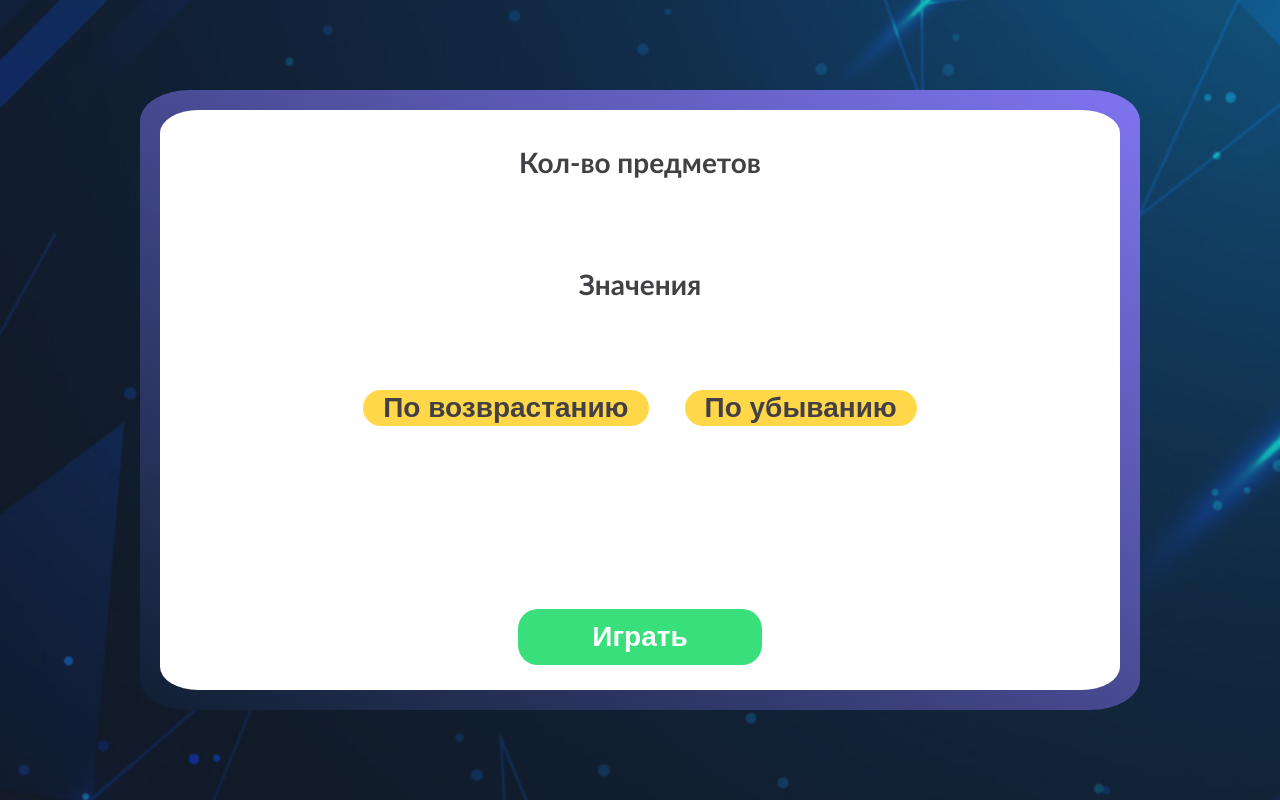
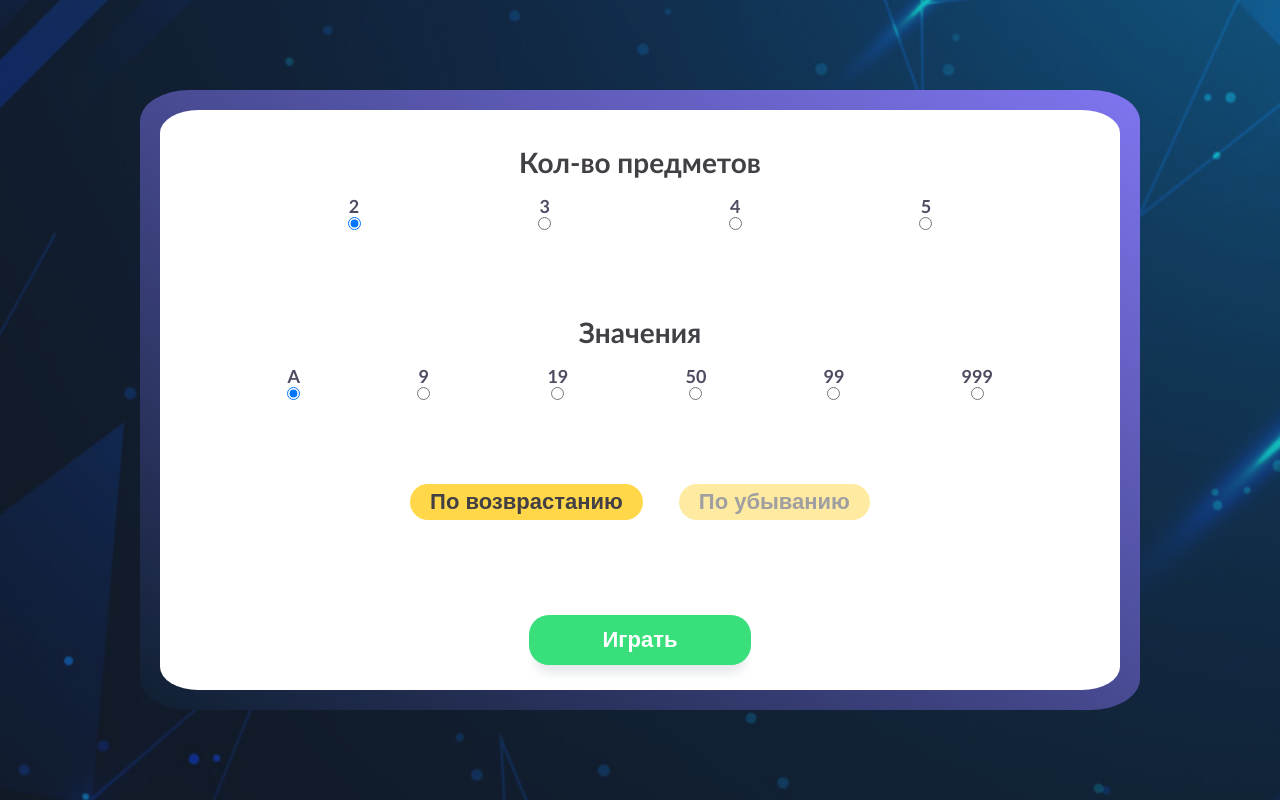
Before and after one commit to Fpsska/Serius-Task, a Next.js app: page / in a window 1280 px wide. Built offline with nearby package versions, Linux system fonts and the light colour scheme.

Commit message:
feat: create List, ListTemplate, Legend, InputCount, Fieldset styled components & create quantityItemData, valueItemData state

```diff
--- a/next.config.js
+++ b/next.config.js
@@ -1,7 +1,7 @@
 /** @type {import('next').NextConfig} */
 const nextConfig = {
-  reactStrictMode: true,
-  swcMinify: true,
-}
+    reactStrictMode: true,
+    swcMinify: true
+};
 
-module.exports = nextConfig
+module.exports = nextConfig;
--- a/package.json
+++ b/package.json
@@ -12,7 +12,6 @@
   "dependencies": {
     "@emotion/babel-plugin": "^11.10.5",
     "@emotion/babel-preset-css-prop": "^11.10.0",
-    "@emotion/core": "^11.0.0",
     "@emotion/react": "^11.10.5",
     "@emotion/styled": "^11.10.5",
     "@types/node": "18.11.9",
--- a/pages/index.tsx
+++ b/pages/index.tsx
@@ -1,4 +1,4 @@
-import React from 'react';
+import React, { useState } from 'react';
 
 import styled from '@emotion/styled';
 
@@ -26,6 +26,33 @@ const Wrapper = styled.div`
     padding: 20px;
 `;
 
+const Mode = styled.div`
+    display: flex;
+    margin-bottom: 95px;
+`;
+
+const ButtonMode = styled.button`
+    background-color: var(--yellow-color);
+    color: var(--dark-color);
+    border-radius: 20px;
+    font-weight: 700;
+    font-size: 22px;
+    padding: 5px 20px;
+    :not(:last-child) {
+        margin-right: 36px;
+    }
+    &:disabled {
+        opacity: 0.5;
+    }
+`;
+
+const ButtonPlay = styled(ButtonMode)`
+    box-shadow: 0px 14px 8px -5px rgba(34, 60, 80, 0.1);
+    background-color: var(--green-color);
+    color: var(--white-color);
+    padding: 12px 74px;
+`;
+
 const Form = styled.form`
     padding: 35px 20px 25px 20px;
     height: 100%;
@@ -37,45 +64,188 @@ const Form = styled.form`
     align-items: center;
 `;
 
-const Mode = styled.div`
+const Fieldset = styled.fieldset`
     display: flex;
-    margin-bottom: 95px;
+    flex: 1;
+    flex-direction: column;
+    width: 100%;
+`;
+
+const List = styled.ul`
+    display: flex;
+    justify-content: space-evenly;
+`;
+
+const ListTemplate = styled.li`
+    display: flex;
+    flex-direction: column;
+    align-items: center;
+    :not(:last-child) {
+        margin-right: 10px;
+    }
+`;
+
+const Legend = styled.legend`
+    color: var(--dark-color);
+    font-weight: 700;
+    font-size: 28px;
+    text-align: center;
+    margin-bottom: 16px;
 `;
 
 const Label = styled.label`
-    color: var(--dark-color);
+    color: #4f4b61;
     font-weight: 700;
-    font-size: 28px;
+    font-size: 18px;
+    transition: all 0.3s ease-in-out;
+    order: -1;
 `;
 
-const ButtonMode = styled.button`
-    background-color: var(--yellow-color);
-    color: var(--dark-color);
-    border-radius: 20px;
-    font-weight: 700;
-    font-size: 28px;
-    padding: 2px 20px;
-    :not(:last-child) {
-        margin-right: 36px;
+const InputCount = styled.input`
+    margin: 0;
+    &:hover ~ label {
+        color: var(--yellow-color);
     }
 `;
 
-const ButtonPlay = styled(ButtonMode)`
-    background-color: var(--green-color);
-    color: var(--white-color);
-    padding: 12px 74px;
-`;
+// /. styled components
+
+interface IquantityItem {
+    id: number;
+    value: number;
+    name: string;
+    isSelected: boolean;
+}
+
+interface IvalueItem {
+    id: number;
+    value: string | number;
+    name: string;
+    isSelected: boolean;
+}
+
+// /. interfaces
 
 const StartPage: React.FC = () => {
+    const [quantityItemData, setQuantityItemData] = useState<IquantityItem[]>([
+        {
+            id: 1,
+            value: 2,
+            name: 'item-quantity',
+            isSelected: true
+        },
+        {
+            id: 2,
+            value: 3,
+            name: 'item-quantity',
+            isSelected: false
+        },
+        {
+            id: 3,
+            value: 4,
+            name: 'item-quantity',
+            isSelected: false
+        },
+        {
+            id: 4,
+            value: 5,
+            name: 'item-quantity',
+            isSelected: false
+        }
+    ]);
+    const [valueItemData, setValueItemData] = useState<IvalueItem[]>([
+        {
+            id: 1,
+            value: 'A',
+            name: 'item-value',
+            isSelected: true
+        },
+        {
+            id: 2,
+            value: 9,
+            name: 'item-value',
+            isSelected: false
+        },
+        {
+            id: 3,
+            value: 19,
+            name: 'item-value',
+            isSelected: false
+        },
+        {
+            id: 4,
+            value: 50,
+            name: 'item-value',
+            isSelected: false
+        },
+        {
+            id: 5,
+            value: 99,
+            name: 'item-value',
+            isSelected: false
+        },
+        {
+            id: 6,
+            value: 999,
+            name: 'item-value',
+            isSelected: false
+        }
+    ]);
+
     return (
         <Section>
             <Wrapper>
                 <Form>
-                    <Label htmlFor="items-count">Кол-во предметов</Label>
-                    <Label htmlFor="items-value">Значения</Label>
+                    <Fieldset>
+                        <Legend>Кол-во предметов</Legend>
+                        <List>
+                            {quantityItemData.map((input: IquantityItem) => (
+                                <ListTemplate key={input.id}>
+                                    <InputCount
+                                        key={input.id}
+                                        id={`${input.name}-${input.id}`}
+                                        type="radio"
+                                        name={input.name}
+                                        defaultChecked={input.isSelected}
+                                    />
+                                    <Label
+                                        htmlFor={`${input.name}-${input.id}`}
+                                    >
+                                        {input.value}
+                                    </Label>
+                                </ListTemplate>
+                            ))}
+                        </List>
+                    </Fieldset>
+                    <Fieldset>
+                        <Legend>Значения</Legend>
+                        <List>
+                            {valueItemData.map((input: IvalueItem) => (
+                                <ListTemplate key={input.id}>
+                                    <InputCount
+                                        key={input.id}
+                                        id={`${input.name}-${input.id}`}
+                                        type="radio"
+                                        name={input.name}
+                                        defaultChecked={input.isSelected}
+                                    />
+                                    <Label
+                                        htmlFor={`${input.name}-${input.id}`}
+                                    >
+                                        {input.value}
+                                    </Label>
+                                </ListTemplate>
+                            ))}
+                        </List>
+                    </Fieldset>
                     <Mode>
                         <ButtonMode type="button">По возврастанию</ButtonMode>
-                        <ButtonMode type="button">По убыванию</ButtonMode>
+                        <ButtonMode
+                            type="button"
+                            disabled
+                        >
+                            По убыванию
+                        </ButtonMode>
                     </Mode>
                     <ButtonPlay type="submit">Играть</ButtonPlay>
                 </Form>
```
Also changed, not shown: .eslintrc.json (deleted), 2 other files (tests, documents, lock files or other folders).
